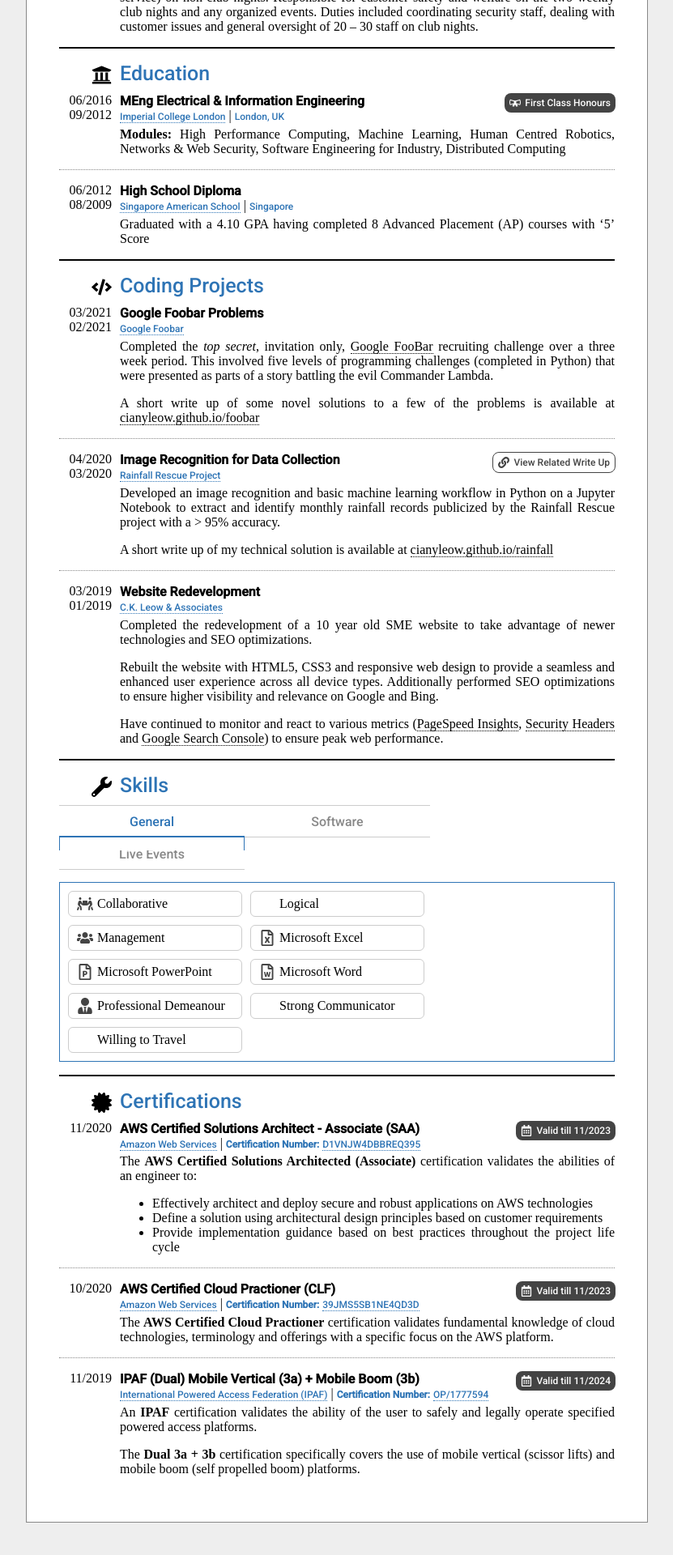
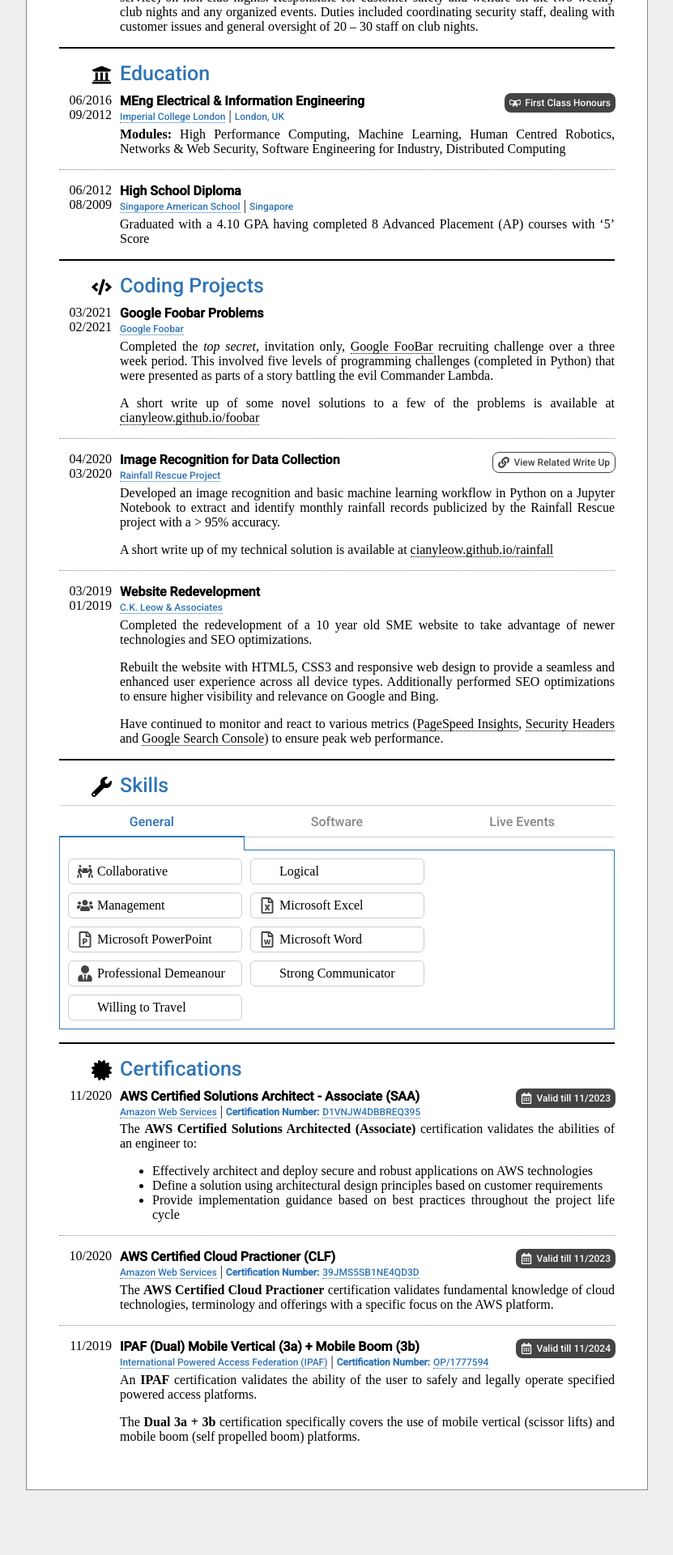
Before and after one commit to cianyleow/cv, a Jekyll site: the page built from index.md, in a window 1280 px wide. Shown: the part 858-2778 px from the top of the page at 81% size, without its empty margins (224-1055 px from the left). Built offline with Jekyll 4.4.1, drawn with Linux system fonts in a browser that asks for light colours; after the commit the page ends 2738 px from its top, so only the background shows below that.

Commit message:
Setting tab nav width to 33%

```diff
--- a/css/style.css
+++ b/css/style.css
@@ -311,7 +311,7 @@ nav.tabs > .tab {
 	text-align: center;
 	font-family: 'Roboto', sans-serif;
 	float: left;
-	width: 229px;
+	width: 33.3333333333%;
 	height: 40px;
 	line-height: 40px;
 	border-bottom: 1px solid #ccc;
```
